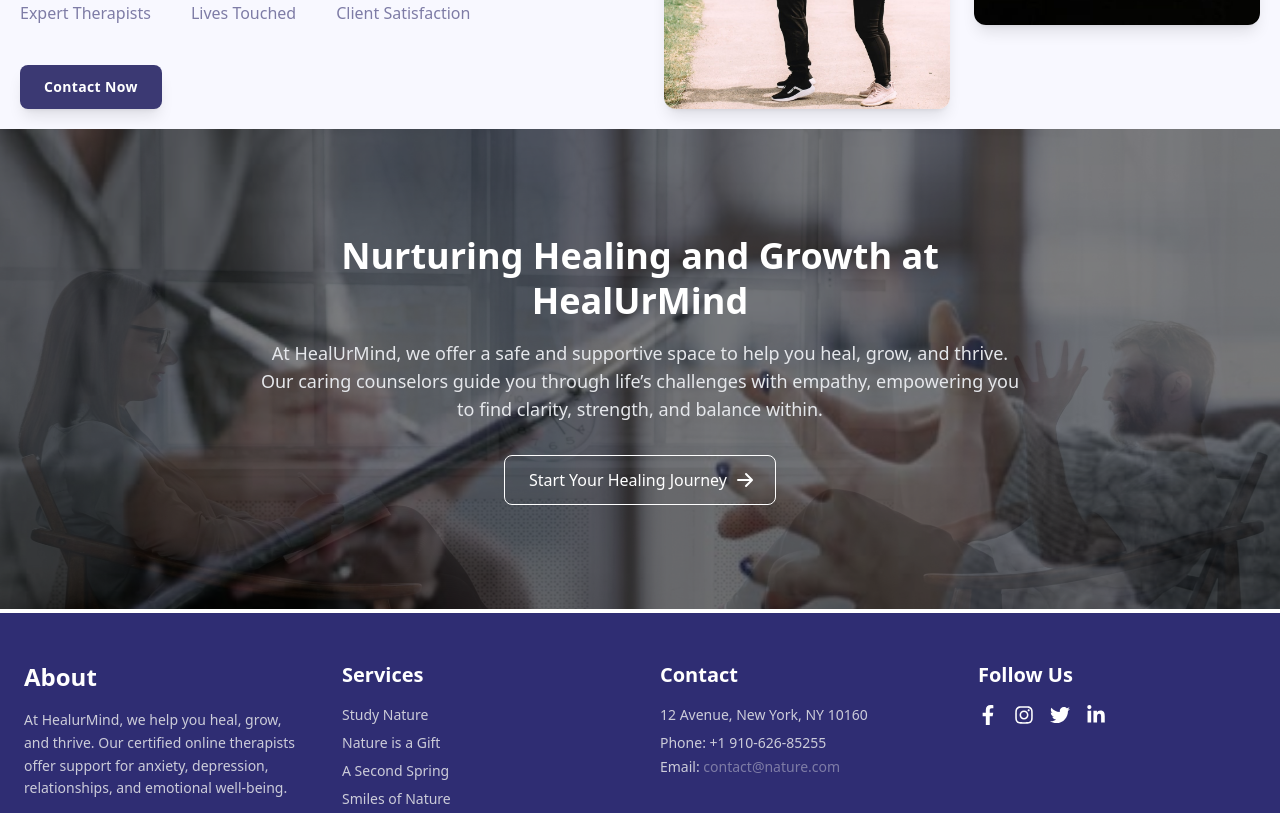
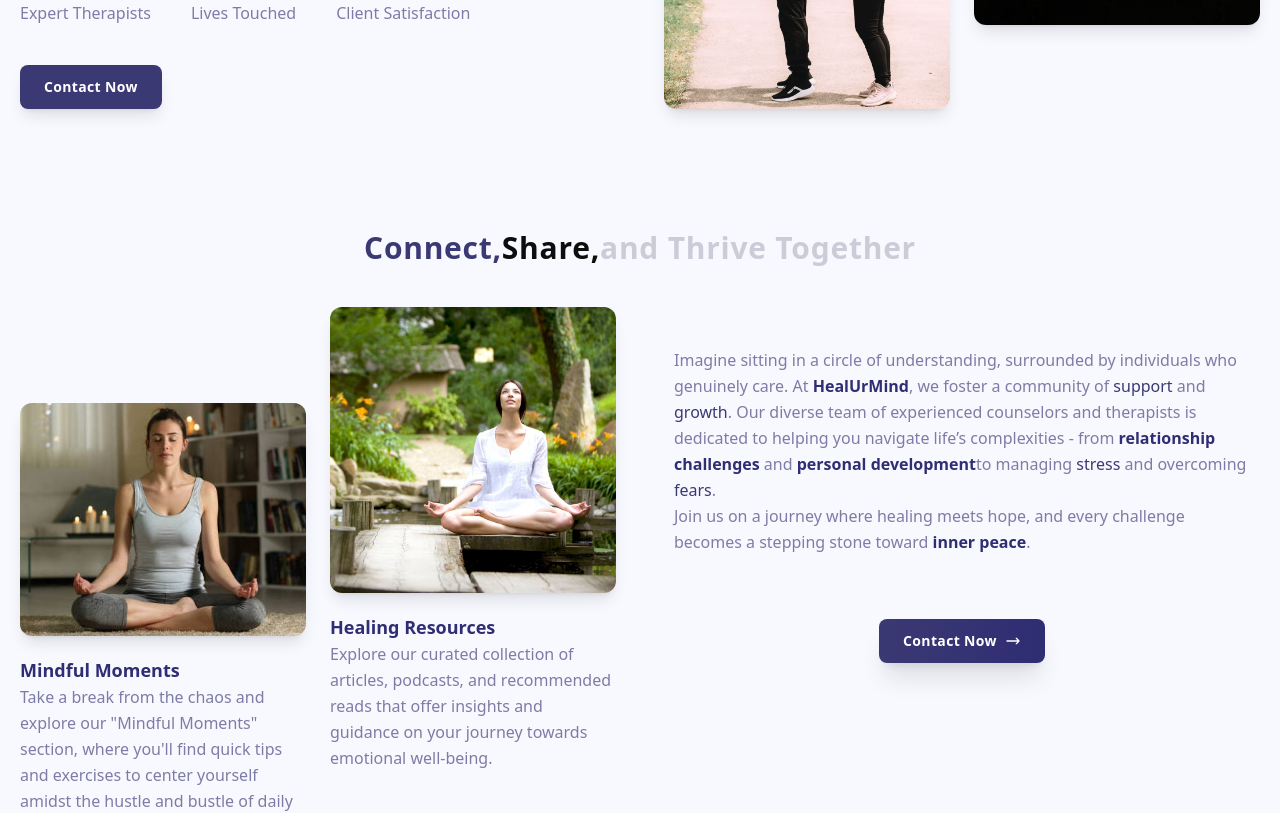
Before and after one commit to amolkadam5256/healurmind-mental-health-website, a React (Vite) app: page /about in a window 1280 px wide. Shown: the part 500-1313 px from the top of the page. Built offline with nearby package versions, Linux system fonts and the light colour scheme.

Commit message:
first commit

```diff
--- a/src/App.css
+++ b/src/App.css
@@ -70,6 +70,7 @@
   margin-top: 10px !important;
 }
 
+
 /* about page  */
 
 .about-hero-bg-slide {
--- a/src/assets/Images/images.js
+++ b/src/assets/Images/images.js
@@ -9,9 +9,10 @@ import logo from './logo.png';
 import logo1 from './logo1.png';
 
 import MobileView1 from './MobileView1.jpg';
-import MobileView2 from './MobileView2.jpg';
+import MobileView2 from './MobileView2.png';
 import MobileView3 from './MobileView3.jpg';
 import MobileView4 from './MobileView4.jpg';
+import MobileView5 from './MobileView5.jpg';
 
 import Square1 from './Square1.jpg';
 import Square2 from './Square2.jpg';
@@ -47,6 +48,7 @@ const images = {
   MobileView2,
   MobileView3,
   MobileView4,
+  MobileView5,
   Square1,
   Square2,
   Square3,
--- /dev/null
+++ b/src/components/AboutPageComp/AboutDes.jsx
@@ -0,0 +1,97 @@
+import React, { useEffect } from 'react';
+import { Link } from 'react-router-dom';
+import AOS from 'aos';
+import 'aos/dist/aos.css';
+import images from '../../assets/Images/images';
+
+const AboutDes = () => {
+    useEffect(() => {
+        AOS.init({ duration: 1000 });
+    }, []);
+
+    return (
+        <section className="py-15 relative bg-[#F8F8FF] dark:bg-[#0D0D0D]">
+            <h2 className="text-center text-2xl sm:text-3xl md:text-3xl font-bold tracking-wide  text-[#2F2D73] leading-tight py-10 ">
+                <span className="text-[#3B3973]">Connect,</span>
+                <span className="text-[#0D0D0D]">Share,</span>
+                <span className="text-[#CCCCD9]">and Thrive Together</span>
+            </h2>
+
+            <div className="w-full max-w-7xl px-4 md:px-5 lg:px-5 mx-auto">
+                <div className="w-full justify-start items-center gap-12 grid lg:grid-cols-2 grid-cols-1">
+                    {/* left Image Section */}
+                    <div
+                        className="w-full justify-center items-start gap-6 grid sm:grid-cols-2 grid-cols-1 lg:order-first order-first"
+                        data-aos="fade-left"
+                    >
+                        <div className="block pt-24 lg:justify-center sm:justify-end justify-start items-start gap-2.5 ">
+                            <img
+                                className="rounded-xl object-cover shadow-lg hover:scale-105 transition-transform duration-500"
+                                src={images.Square2}
+                                alt="Therapist offering emotional support"
+                            />
+                            <p className="text-[#7E7CA6] text-base leading-relaxed lg:text-start text-center pt-5"> <strong className="text-[#2F2D73] block text-lg">Mindful Moments
+                            </strong>Take a break from the chaos and explore our "Mindful Moments" section, where you'll find quick tips and exercises to center yourself amidst the hustle and bustle of daily life.</p>
+                        </div>
+                        <div>
+
+                            <img
+                                className="sm:ml-0 ml-auto rounded-xl object-cover shadow-lg hover:scale-105 transition-transform duration-500"
+                                src={images.Square1}
+                                alt="Mindfulness practice session"
+                            />
+                            <p className="text-[#7E7CA6] text-base leading-relaxed lg:text-start text-center pt-5"><strong className="text-[#2F2D73] block text-lg">Healing Resources
+                            </strong>Explore our curated collection of articles, podcasts, and recommended reads that offer insights and guidance on your journey towards emotional well-being.</p>
+                        </div>
+                    </div>
+
+                    {/* Right Text Content */}
+                    <div
+                        className="w-full flex flex-col justify-start items-center gap-10 self-start mt-10"
+                        data-aos="fade-up"
+                    >
+
+                        <div className="w-full flex flex-col justify-start items-center gap-8 text-center lg:text-left">
+                            <p className="text-[#7E7CA6] text-base leading-relaxed max-w-xl">
+                                Imagine sitting in a circle of understanding, surrounded by individuals who genuinely care.
+                                At <strong className="text-[#2F2D73]">HealUrMind</strong>, we foster a community of
+                                <span className="text-[#3B3973] font-medium"> support </span> and
+                                <span className="text-[#3B3973] font-medium"> growth</span>.
+                                Our diverse team of experienced counselors and therapists is dedicated to helping you navigate life’s complexities -
+                                from <span className="text-[#2F2D73] font-semibold">relationship challenges</span> and
+                                <span className="text-[#2F2D73] font-semibold"> personal development</span>
+                                to managing <span className="text-[#3B3973]">stress</span> and overcoming
+                                <span className="text-[#3B3973]"> fears</span>.
+                                <br className="hidden lg:block" />
+                                Join us on a journey where healing meets hope, and every challenge becomes a stepping stone toward
+                                <span className="text-[#2F2D73] font-semibold"> inner peace</span>.
+                            </p>
+                        </div>
+                        <div className="flex justify-end mt-6">
+                            <Link to="/contact">
+                                <button className="px-6 py-3 bg-gradient-to-r from-[#3B3973] to-[#2F2D73] hover:from-[#2F2D73] hover:to-[#1f1c4f] transition-all duration-500 ease-in-out rounded-lg shadow-xl flex items-center gap-2">
+                                    <span className="text-white text-sm font-semibold tracking-wide">Contact Now</span>
+                                    <svg
+                                        className="w-4 h-4 text-white"
+                                        fill="none"
+                                        stroke="currentColor"
+                                        strokeWidth="2"
+                                        viewBox="0 0 24 24"
+                                    >
+                                        <path strokeLinecap="round" strokeLinejoin="round" d="M17 8l4 4m0 0l-4 4m4-4H3" />
+                                    </svg>
+                                </button>
+                            </Link>
+                        </div>
+
+                    </div>
+
+
+
+                </div>
+            </div>
+        </section>
+    );
+};
+
+export default AboutDes;
--- a/src/components/AboutPageComp/AboutHeroSection.jsx
+++ b/src/components/AboutPageComp/AboutHeroSection.jsx
@@ -75,7 +75,7 @@ const AboutHeroSection = () => {
                         </div>
                         <img
                             className="sm:ml-0 ml-auto rounded-xl object-cover shadow-lg hover:scale-105 transition-transform duration-500"
-                            src={images.MobileView2}
+                            src={images.MobileView5}
                             alt="Mindfulness practice session"
                         />
                     </div>
--- /dev/null
+++ b/src/components/ServicesPageComp/HeroSection.jsx
@@ -0,0 +1,9 @@
+import React from 'react'
+
+const HeroSection = () => {
+  return (
+    <div>HeroSection</div>
+  )
+}
+
+export default HeroSection
--- a/src/pages/About.jsx
+++ b/src/pages/About.jsx
@@ -2,12 +2,15 @@ import React from 'react'
 
 import AboutHeroSection from '../components/AboutPageComp/AboutHeroSection';
 import AboutBannerSection from '../components/AboutPageComp/AboutBannerSection';
+import AboutDes from '../components/AboutPageComp/AboutDes';
 const About = () => {
   return (
     <>
-      <main className="min-h-screen overflow-x-hidden">
+      <main className="overflow-x-hidden">
         <AboutHeroSection />
+        <AboutDes/>
         <AboutBannerSection />
+
       </main>
     </>
   )
--- a/src/pages/Home.jsx
+++ b/src/pages/Home.jsx
@@ -9,7 +9,7 @@ import AboutBannerSection from '../components/AboutPageComp/AboutBannerSection';
 const Home = () => {
   return (
     <>
-      <main className="min-h-screen overflow-x-hidden">
+      <main className="overflow-x-hidden">
         <HeroSection />
         <AboutHomeSection />
         <GallerySection />
--- a/src/pages/Services.jsx
+++ b/src/pages/Services.jsx
@@ -1,9 +1,18 @@
 import React from 'react'
+
+import AboutBannerSection from '../components/AboutPageComp/AboutBannerSection';
+import HeroSection from '../components/ServicesPageComp/HeroSection';
+
 
 const Services = () => {
   return (
-    <div>Services</div>
+    <>
+      <main className="overflow-x-hidden">
+        <HeroSection />
+        <AboutBannerSection />
+
+      </main>
+    </>
   )
 }
-
 export default Services
```
Also changed, not shown: src/assets/Images/MobileView2.png (added), src/assets/Images/MobileView5.jpg (renamed from src/assets/Images/MobileView2.jpg), src/pages/Contact.jsx (line endings or trailing spaces).
